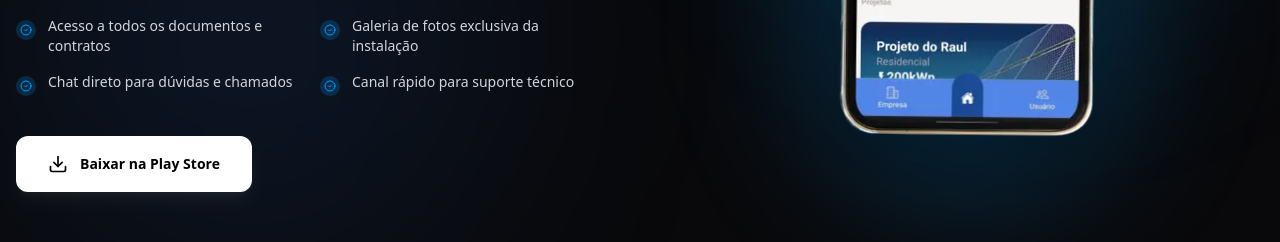
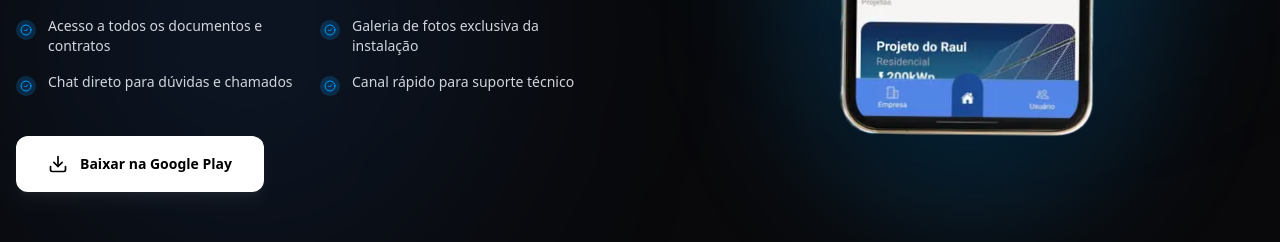
Before and after one commit to luarrekcah/dlwalt-tsx, a Next.js app: page / in a window 1280 px wide. Shown: the part 3560-3802 px from the top of the page. Built offline with nearby package versions, Linux system fonts and the light colour scheme; no server answers.

Commit message:
aviso ao tentar baixar o aplicativo cliente

```diff
--- a/src/components/AppShowcase.tsx
+++ b/src/components/AppShowcase.tsx
@@ -60,9 +60,9 @@ export function AppShowcase() {
                             </div>
 
                             <div className="flex flex-wrap gap-4">
-                                <Button className="h-14 px-8 bg-white text-black hover:bg-gray-200 rounded-xl font-bold flex items-center gap-3 shadow-lg shadow-white/5 transition-all hover:scale-105">
+                                <Button className="h-14 px-8 bg-white text-black hover:bg-gray-200 rounded-xl font-bold flex items-center gap-3 shadow-lg shadow-white/5 transition-all hover:scale-105" onClick={()=> {alert("Ainda estamos trabalhando na disponibilização do app, por favor, aguarde!")}}>
                                     <Download className="w-5 h-5" />
-                                    Baixar na Play Store
+                                    Baixar na Google Play
                                 </Button>
                                 {/* Apple Store Button Placeholder if needed in future */}
                                 {/* <Button variant="outline" className="h-14 px-8 border-white/20 text-white hover:bg-white/10 rounded-xl font-bold flex items-center gap-3">
```
